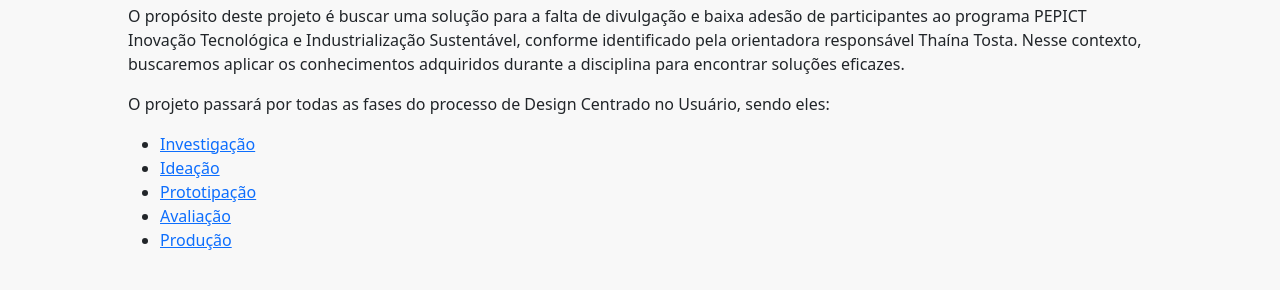
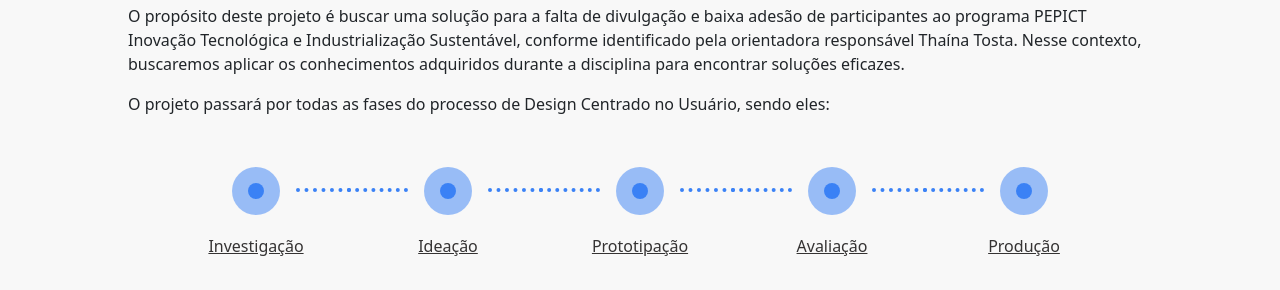
Before and after one commit to gaschrader/ProjetoIHC, a plain HTML site: page index.html in a window 1280 px wide. Shown: the part 662-952 px from the top of the page. Drawn offline with nearby package versions, Linux system fonts and the light colour scheme.

Commit message:
customize timeline

```diff
--- a/index.html
+++ b/index.html
@@ -1,27 +1,20 @@
 <!DOCTYPE html>
 <html lang="en">
+
 <head>
   <meta charset="UTF-8" />
   <meta name="viewport" content="width=device-width, initial-scale=1.0" />
   <title>Projeto IHC - Roadmap</title>
   <link rel="stylesheet" href="style.css" />
   <link rel="icon" href="assets/unifesp-logo.png" />
-    <link
-      href="https://cdn.jsdelivr.net/npm/bootstrap@5.3.2/dist/css/bootstrap.min.css"
-      rel="stylesheet"
-      integrity="sha384-T3c6CoIi6uLrA9TneNEoa7RxnatzjcDSCmG1MXxSR1GAsXEV/Dwwykc2MPK8M2HN"
-      crossorigin="anonymous"
-    />
-    <link
-    rel="stylesheet"
-    href="https://cdn.jsdelivr.net/npm/bootstrap-icons@1.5.0/font/bootstrap-icons.css"
-    />
-    <script
-      src="https://cdn.jsdelivr.net/npm/bootstrap@5.3.2/dist/js/bootstrap.bundle.min.js"
+  <link href="https://cdn.jsdelivr.net/npm/bootstrap@5.3.2/dist/css/bootstrap.min.css" rel="stylesheet"
+    integrity="sha384-T3c6CoIi6uLrA9TneNEoa7RxnatzjcDSCmG1MXxSR1GAsXEV/Dwwykc2MPK8M2HN" crossorigin="anonymous" />
+  <link rel="stylesheet" href="https://cdn.jsdelivr.net/npm/bootstrap-icons@1.5.0/font/bootstrap-icons.css" />
+  <script src="https://cdn.jsdelivr.net/npm/bootstrap@5.3.2/dist/js/bootstrap.bundle.min.js"
     integrity="sha384-C6RzsynM9kWDrMNeT87bh95OGNyZPhcTNXj1NW7RuBCsyN/o0jlpcV8Qyq46cDfL"
-      crossorigin="anonymous"
-    ></script>
+    crossorigin="anonymous"></script>
 </head>
+
 <body>
   <section class="section">
     <div id="background-title-section">
@@ -52,13 +45,54 @@
       O projeto passará por todas as fases do processo de Design Centrado no
       Usuário, sendo eles:
     </p>
-      <ul>
-        <li><a href="#investigation-section">Investigação</a></li>
-        <li><a href="#ideation-section">Ideação</a></li>
-        <li><a href="#prototyping-section">Prototipação</a></li>
-        <li><a href="#evaluation-section">Avaliação</a></li>
-        <li><a href="#production-section">Produção</a></li>
-      </ul>
+    <div class="container">
+      <div class="row">
+        <div class="col">
+          <div class="timeline-steps aos-init aos-animate" data-aos="fade-up">
+            <div class="timeline-step">
+              <a href="#investigation-section">
+                <div class="timeline-content" data-toggle="popover" data-trigger="hover" data-placement="top">
+                  <div class="inner-circle"></div>
+                  <p class="h6 mt-3 mb-1">Investigação</p>
+                </div>
+              </a>
+            </div>
+            <div class="timeline-step">
+              <a href="#ideation-section">
+                <div class="timeline-content" data-toggle="popover" data-trigger="hover" data-placement="top">
+                  <div class="inner-circle"></div>
+                  <p class="h6 mt-3 mb-1">Ideação</p>
+                </div>
+              </a>
+            </div>
+            <div class="timeline-step">
+              <a href="#prototyping-section">
+                <div class="timeline-content" data-toggle="popover" data-trigger="hover" data-placement="top">
+                  <div class="inner-circle"></div>
+                  <p class="h6 mt-3 mb-1">Prototipação</p>
+                </div>
+              </a>
+            </div>
+            <div class="timeline-step">
+              <a href="#evaluation-section">
+                <div class="timeline-content" data-toggle="popover" data-trigger="hover" data-placement="top">
+                  <div class="inner-circle"></div>
+                  <p class="h6 mt-3 mb-1">Avaliação</p>
+                </div>
+              </a>
+            </div>
+            <div class="timeline-step mb-0">
+              <a href="#production-section">
+                <div class="timeline-content" data-toggle="popover" data-trigger="hover" data-placement="top">
+                  <div class="inner-circle"></div>
+                  <p class="h6 mt-3 mb-1">Produção</p>
+                </div>
+              </a>
+            </div>
+          </div>
+        </div>
+      </div>
+    </div>
   </section>
   <section class="describe-section" id="investigation-section">
     <h2 class="section-title">Investigação</h2>
@@ -126,11 +160,8 @@
 
       <p>
         Um roteiro de navegação foi elaborado e pode ser acessado clicando
-          <a
-            target="_blank"
-            href="https://docs.google.com/document/d/15Im_Lg09SFgrB0MA2GcfKz4ON-Y1S78WTEFUBKBSNtE/edit?usp=sharing"
-            >aqui</a
-          >.
+        <a target="_blank"
+          href="https://docs.google.com/document/d/15Im_Lg09SFgrB0MA2GcfKz4ON-Y1S78WTEFUBKBSNtE/edit?usp=sharing">aqui</a>.
       </p>
       <h3 class="subsection-title">Questionário</h3>
       <p>
@@ -139,11 +170,7 @@
         estudantes com o PEPICT. O questionário era composto por um cabeçalho
         com informações sobre o contexto do projeto seguido de 7 questões.
       </p>
-        <img
-          src="assets/cabecalho-questionario.png"
-          alt="Cabeçalho do questionário"
-          class="img-fluid"
-        />
+      <img src="assets/cabecalho-questionario.png" alt="Cabeçalho do questionário" class="img-fluid" />
       <!--Continuar com as informacoes do questionario-->
       <p>
         <b>OBS: </b>O questionário foi divulgado em grupos de WhatsApp com o público-alvo,
@@ -151,19 +178,19 @@
       </p>
       <div class="inner-subsection-div ">
         <h4 class="inner-subsection">Pergunta 1</h4>
-          <img src="assets/pergunta1.png" class="img-fluid"/>
+        <img src="assets/pergunta1.png" class="img-fluid" />
         <h4 class="inner-subsection">Pergunta 2</h4>
-          <img src="assets/pergunta2.png" class="img-fluid"/>
+        <img src="assets/pergunta2.png" class="img-fluid" />
         <h4 class="inner-subsection">Pergunta 3</h4>
-          <img src="assets/pergunta3.png" class="img-fluid"/>
+        <img src="assets/pergunta3.png" class="img-fluid" />
         <h4 class="inner-subsection">Pergunta 4</h4>
-          <img src="assets/pergunta4.png" class="img-fluid"/>
+        <img src="assets/pergunta4.png" class="img-fluid" />
         <h4 class="inner-subsection">Pergunta 5</h4>
-          <img src="assets/pergunta5.png" class="img-fluid"/>
+        <img src="assets/pergunta5.png" class="img-fluid" />
         <h4 class="inner-subsection">Pergunta 6</h4>
-          <img src="assets/pergunta6.png" class="img-fluid"/>
+        <img src="assets/pergunta6.png" class="img-fluid" />
         <h4 class="inner-subsection">Pergunta 7</h4>
-          <img src="assets/pergunta7.png" class="img-fluid"/>
+        <img src="assets/pergunta7.png" class="img-fluid" />
       </div>
     </div>
   </section>
@@ -181,4 +208,5 @@
   </section>
   <script src="script.js"></script>
 </body>
+
 </html>
--- a/style.css
+++ b/style.css
@@ -1,7 +1,23 @@
 body {
     margin: 0;
     background-color: white;
-    font-family:'Segoe UI', Tahoma, Geneva, Verdana, sans-serif
+    font-family: 'Segoe UI', Tahoma, Geneva, Verdana, sans-serif
+}
+
+i {
+    display: block;
+    margin: 0 auto;
+    position: relative;
+    color: white;
+    font-size: 30px;
+    z-index: 4;
+    left: 15px;
+    top: 7px;
+}
+
+a {
+    text-decoration: none;
+    color: black;
 }
 
 #background-title-section {
@@ -17,7 +33,7 @@ body {
     background-color: rgba(0, 0, 0, 0);
     width: 100%;
     display: flex;
-    justify-content:flex-start;
+    justify-content: flex-start;
     align-items: center;
 }
 
@@ -28,7 +44,7 @@ body {
     font-size: 4vw;
     color: white;
     text-align: start;
-    font-family:'Segoe UI', Tahoma, Geneva, Verdana, sans-serif
+    font-family: 'Segoe UI', Tahoma, Geneva, Verdana, sans-serif
 }
 
 .subtitle {
@@ -38,7 +54,7 @@ body {
     font-size: 2vw;
     color: white;
     text-align: start;
-    font-family:'Segoe UI', Tahoma, Geneva, Verdana, sans-serif
+    font-family: 'Segoe UI', Tahoma, Geneva, Verdana, sans-serif
 }
 
 #first-polygon {
@@ -62,18 +78,17 @@ body {
 }
 
 #introduction-section {
-    background-color: #f8f8f8; /* Cor de fundo para a seção de investigação */
+    background-color: #f8f8f8;
     padding: 2% 10%;
 }
 
 .describe-section {
-    background-color: #f8f8f8; /* Cor de fundo para a seção de investigação */
+    background-color: #f8f8f8;
     padding: 2% 10%;
 }
 
 .section-title {
-    font-size: 2.5vw;
-    color: #333; /* Cor do título da seção */
+    color: #333;
 }
 
 .subsection {
@@ -82,8 +97,7 @@ body {
 }
 
 .subsection-title {
-    font-size: 1.5vw;
-    color: #333; /* Cor do título da seção */
+    color: #333;
 }
 
 .inner-subsection {
@@ -94,3 +108,77 @@ body {
 .img-fluid {
     padding-bottom: 1%;
 }
+
+.container {
+    margin-top: 5%;
+}
+
+.timeline-steps {
+    display: flex;
+    justify-content: center;
+    flex-wrap: wrap
+}
+
+.timeline-steps .timeline-step {
+    align-items: center;
+    display: flex;
+    flex-direction: column;
+    position: relative;
+    margin: 1rem
+}
+
+.timeline-step a {
+    color: rgb(53, 51, 51);
+}
+
+.timeline-step a:hover {
+    color: rgb(0, 0, 0);
+}
+
+@media (min-width:768px) {
+    .timeline-steps .timeline-step:not(:last-child):after {
+        content: "";
+        display: block;
+        border-top: .25rem dotted #3b82f6;
+        width: 3.46rem;
+        position: absolute;
+        left: 7.5rem;
+        top: .3125rem
+    }
+
+    .timeline-steps .timeline-step:not(:first-child):before {
+        content: "";
+        display: block;
+        border-top: .25rem dotted #3b82f6;
+        width: 3.8125rem;
+        position: absolute;
+        right: 7.5rem;
+        top: .3125rem
+    }
+}
+
+.timeline-steps .timeline-content {
+    width: 10rem;
+    text-align: center
+}
+
+.timeline-steps .timeline-content .inner-circle {
+    border-radius: 1.5rem;
+    height: 1rem;
+    width: 1rem;
+    display: inline-flex;
+    align-items: center;
+    justify-content: center;
+    background-color: #3b82f6
+}
+
+.timeline-steps .timeline-content .inner-circle:before {
+    content: "";
+    background-color: #3b82f6;
+    display: inline-block;
+    height: 3rem;
+    width: 3rem;
+    min-width: 3rem;
+    border-radius: 6.25rem;
+    opacity: .5
+}
```
Also changed, not shown: teste.txt (added). Lines whose indentation alone changed are shown as unchanged.
